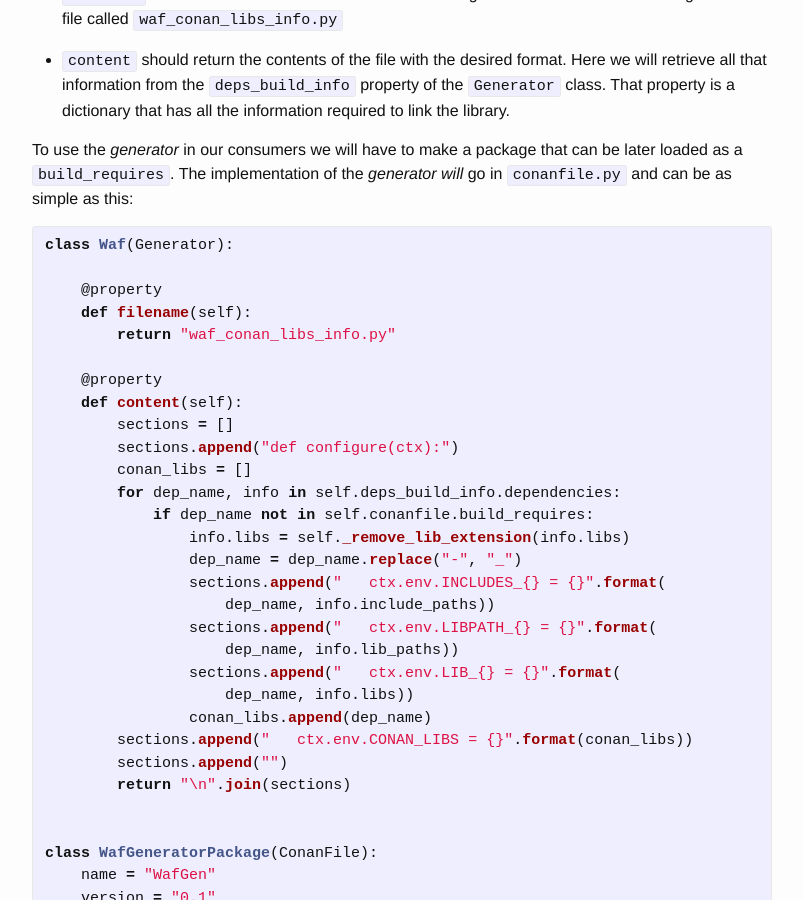
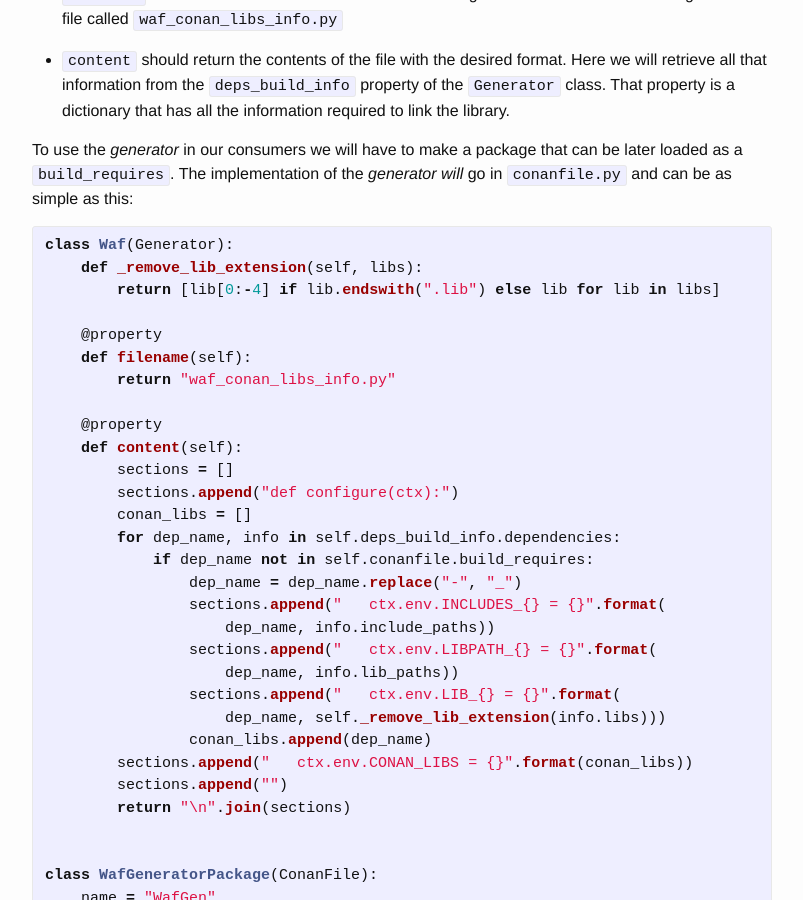
Before and after one commit to conan-io/conan-io.github.io, a Jekyll site: the page built from _posts/2019-07-16-Integrate-build-system-in-Conan.markdown, in a window 1280 px wide and 900 px high, scrolled down 1989 px. Shown: the whole window, without its empty margins (238-1041 px from the left). Built offline with Jekyll 4.4.1, drawn with Linux system fonts in a browser that asks for light colours; comment, search, counter and statistics services are not loaded; some of the changed text lies outside the part shown.

Commit message:
update according to example

```diff
--- a/_posts/2019-07-16-Integrate-build-system-in-Conan.markdown
+++ b/_posts/2019-07-16-Integrate-build-system-in-Conan.markdown
@@ -103,6 +103,8 @@ this:
 {% highlight python %}
 
 class Waf(Generator):
+    def _remove_lib_extension(self, libs):
+        return [lib[0:-4] if lib.endswith(".lib") else lib for lib in libs]
 
     @property
     def filename(self):
@@ -115,14 +117,13 @@ class Waf(Generator):
         conan_libs = []
         for dep_name, info in self.deps_build_info.dependencies:
             if dep_name not in self.conanfile.build_requires:
-                info.libs = self._remove_lib_extension(info.libs)
                 dep_name = dep_name.replace("-", "_")
                 sections.append("   ctx.env.INCLUDES_{} = {}".format(
                     dep_name, info.include_paths))
                 sections.append("   ctx.env.LIBPATH_{} = {}".format(
                     dep_name, info.lib_paths))
                 sections.append("   ctx.env.LIB_{} = {}".format(
-                    dep_name, info.libs))
+                    dep_name, self._remove_lib_extension(info.libs)))
                 conan_libs.append(dep_name)
         sections.append("   ctx.env.CONAN_LIBS = {}".format(conan_libs))
         sections.append("")
```
Also changed, not shown: other parts of _posts/2019-07-16-Integrate-build-system-in-Conan.markdown (+11 -17 lines).
